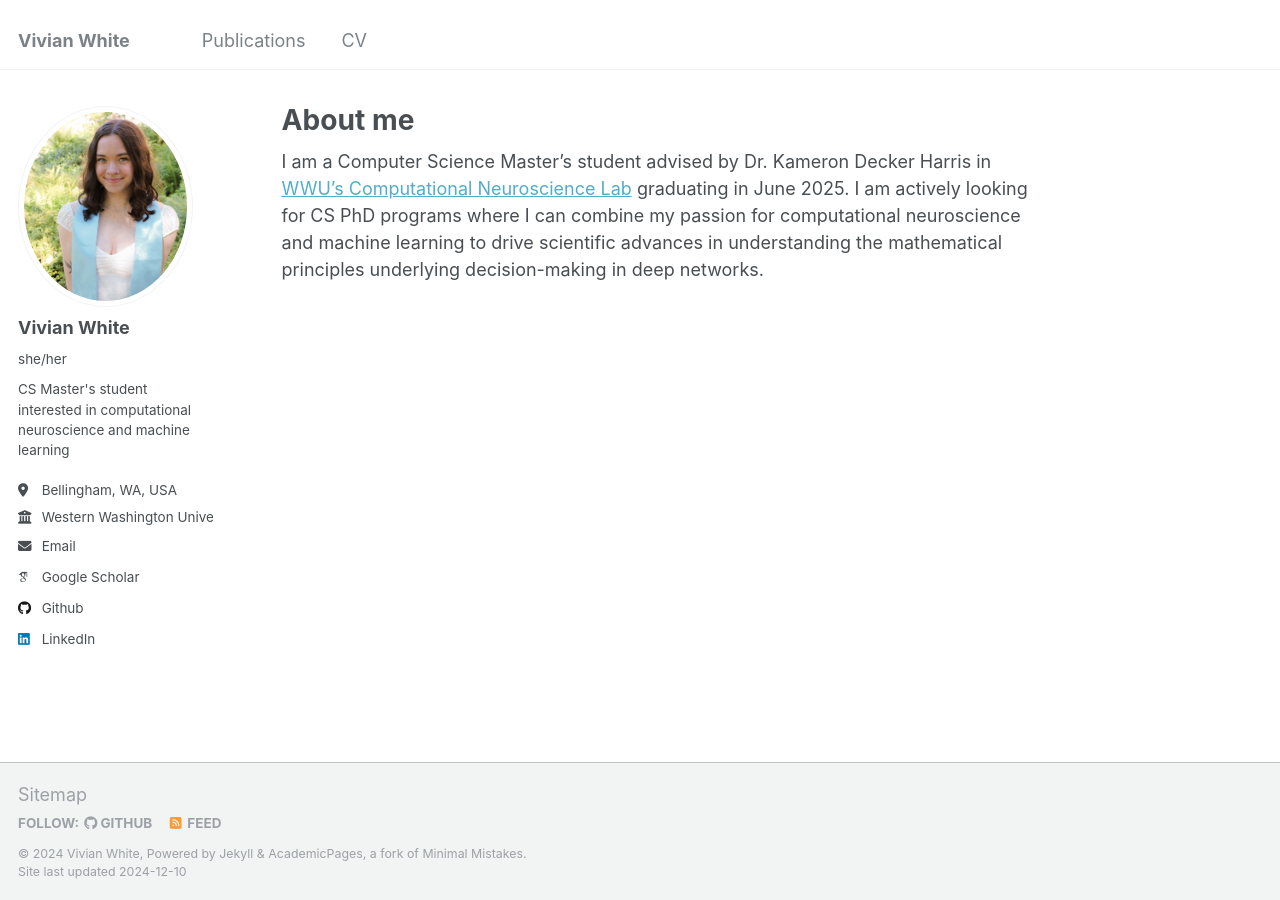
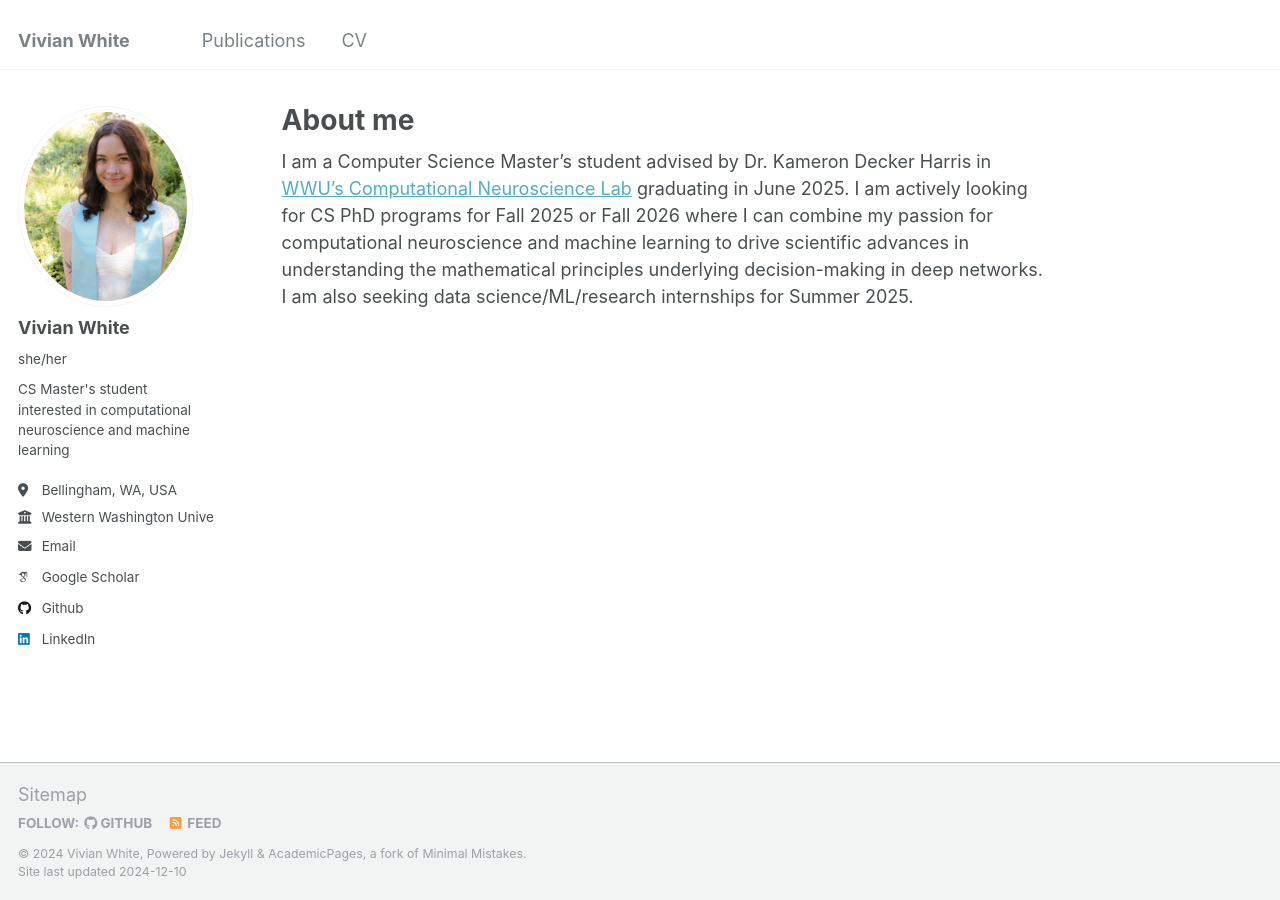
Before and after one commit to vivianwhite/vivianwhite.github.io, a Jekyll site: the page built from _pages/about.md, in a window 1280 px wide. Built offline with Jekyll 4.4.1, drawn with Linux system fonts in a browser that asks for light colours; some web fonts are replaced.

Commit message:
Update about.md

```diff
--- a/_pages/about.md
+++ b/_pages/about.md
@@ -7,4 +7,4 @@ redirect_from:
   - /about.html
 ---
 
-I am a Computer Science Master's student advised by Dr. Kameron Decker Harris in [WWU's Computational Neuroscience Lab](https://glomerul.us/) graduating in June 2025. I am actively looking for CS PhD programs where I can combine my passion for computational neuroscience and machine learning to drive scientific advances in understanding the mathematical principles underlying decision-making in deep networks.
+I am a Computer Science Master's student advised by Dr. Kameron Decker Harris in [WWU's Computational Neuroscience Lab](https://glomerul.us/) graduating in June 2025. I am actively looking for CS PhD programs for Fall 2025 or Fall 2026 where I can combine my passion for computational neuroscience and machine learning to drive scientific advances in understanding the mathematical principles underlying decision-making in deep networks. I am also seeking data science/ML/research internships for Summer 2025.
```
